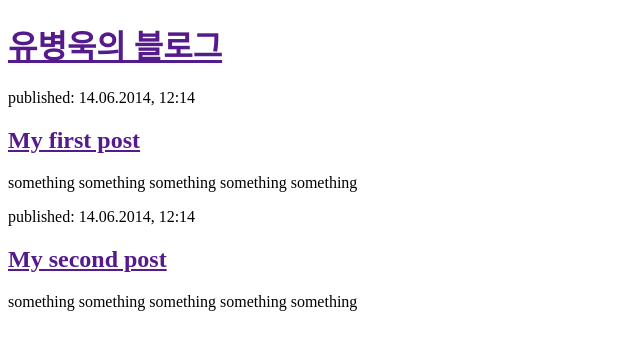
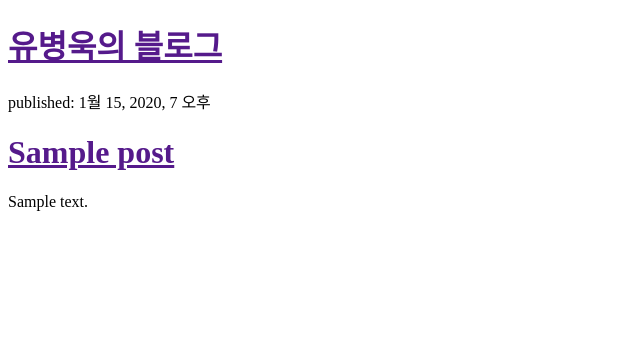
Before and after one commit to bwyoo1229/piro13_djangogirls, a Django app: page / in a window 1280 px wide. Shown: the top 350 px of the page, without its empty margins (0-640 px from the left). Run offline with Django 3.2, Linux system fonts and the light colour scheme; tables that the repository leaves empty hold one stand-in row (values such as "Sample post").

Commit message:
Django 템플릿

```diff
--- a/blog/models.py
+++ b/blog/models.py
@@ -4,6 +4,7 @@ from django.utils import timezone
 
 
 class Post(models.Model):
+    objects = None
     author = models.ForeignKey(settings.AUTH_USER_MODEL, on_delete=models.CASCADE)
     title = models.CharField(max_length=200)
     text = models.TextField()
--- a/blog/templates/blog/post_list.html
+++ b/blog/templates/blog/post_list.html
@@ -8,18 +8,15 @@
 <div>
     <h1><a href="">유병욱의 블로그</a></h1>
 </div>
-<div>
-    <p>published: 14.06.2014, 12:14</p>
-    <h2><a href="">My first post</a>
-    </h2>
-    <p>something something something something something</p>
-</div>
-<div>
-    <p>published: 14.06.2014, 12:14</p>
-    <h2><a href="">My second post</a>
-    </h2>
-    <p>something something something something something</p>
-</div>
+{%for post in posts %}
+    <div>
+        <p>published: {{ post.published_date }}</p>
+        <h1><a href="">{{ post.title }}</a></h1>
+        <p>{{ post.text|linebreaksbr }}</p>
+
+    </div>
+{% endfor %}
+
 
 </body>
 </html>
```
